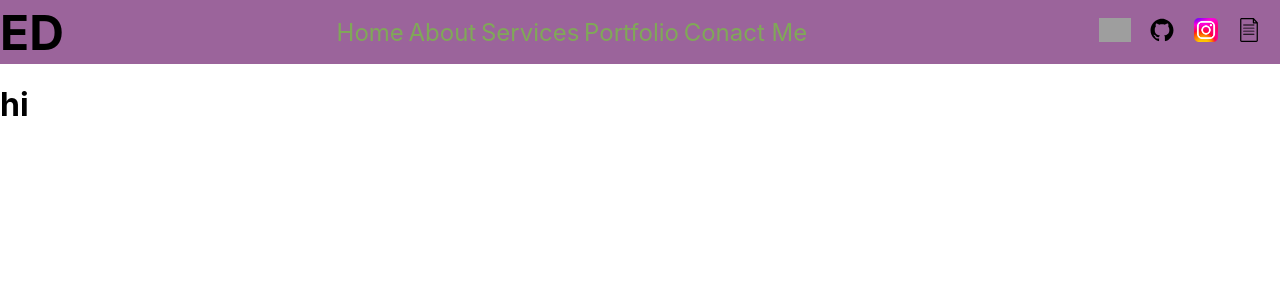
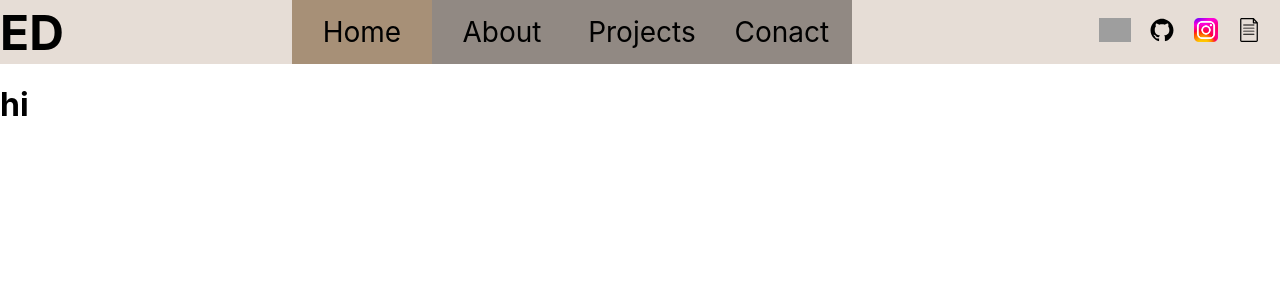
Before and after one commit to EthanDuvall/Portfolio, a React (Create React App) app: page / in a window 1280 px wide. Shown: the top 300 px of the page. Built offline with nearby package versions, Linux system fonts and the light colour scheme; grey boxes are pictures that could not be loaded.

Commit message:
Finalize nav bar functionaity aswell as styling

```diff
--- a/src/Components/App/App.js
+++ b/src/Components/App/App.js
@@ -14,10 +14,9 @@ function App() {
       <h1>ED</h1>
         <div className="navBar">
           <NavLink to = "/" exact>Home</NavLink>
-          <NavLink>About</NavLink>
-          <NavLink>Services</NavLink>
-          <NavLink>Portfolio</NavLink>
-          <NavLink>Conact Me</NavLink>
+          <NavLink to = "/About">About</NavLink>
+          <NavLink to ="/Projects">Projects</NavLink>
+          <NavLink to ="/Contact">Conact</NavLink>
         </div>
         <div className="socials">
           <Link to = "https://www.linkedin.com/in/eaduvall/"><img alt="LinkedIn" src = {linkedIn} /></Link>
--- a/src/Components/App/app.scss
+++ b/src/Components/App/app.scss
@@ -1,5 +1,5 @@
 header{
-    background-color: rgb(155, 100, 155);
+    background-color: #e6ddd6;
     display:flex;
     justify-content: space-between;
     align-items: center;
@@ -17,13 +17,24 @@ header{
         }
     }
     .navBar{
-        font-size: 3vh;
+        font-size: 3.5vh;
         display: flex;
         justify-content: space-evenly;
-        width: 60vh;
+        width: 70vh;
+        height: 8vh;
         a{
+            align-items: center;
+            justify-content: space-evenly;
+            display: flex;
+            color: black;
+            width: 100%;
+            height: 100%;
             text-decoration: none;
-            color: rgb(128, 168, 88);
+            background-color: #918983;
+
+        }
+        a.active{
+            background-color: #a79077;
         }
     }
 }
```
